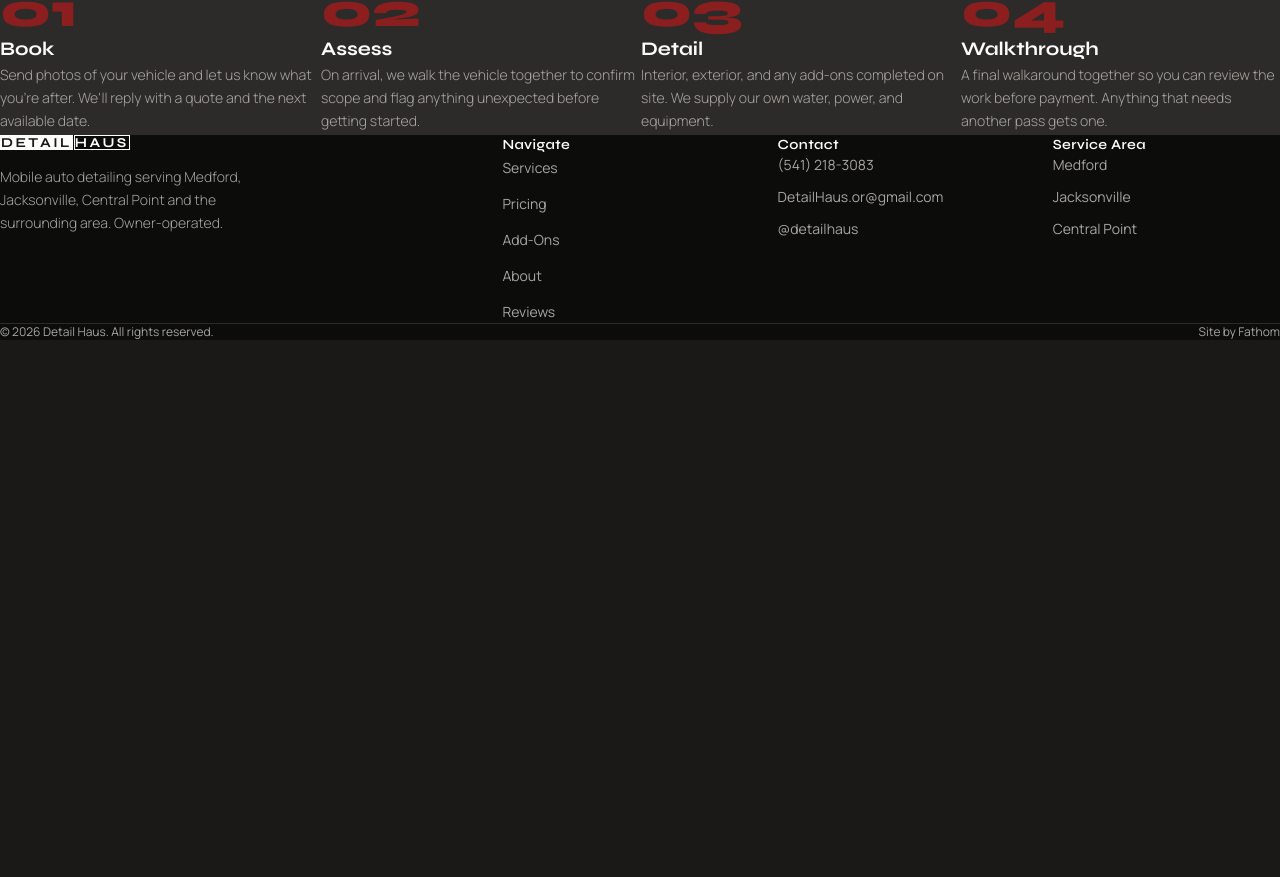
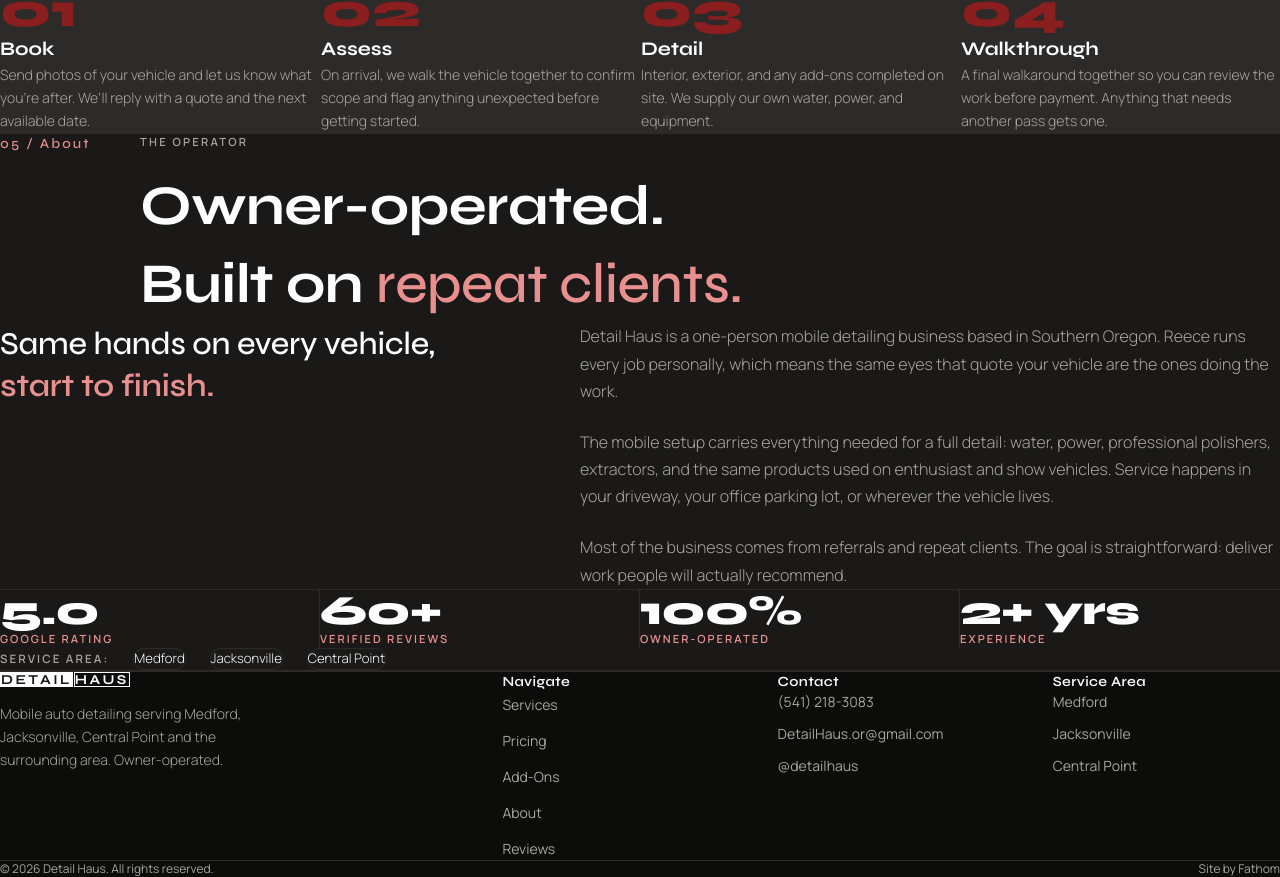
Before and after one commit to ryanwittmers/client-detail-haus, a Next.js app in the folder detail-haus-site/: page / in a window 1280 px wide. Shown: the part 2638-3515 px from the top of the page. Before the commit the page ends 2978 px from the top, so only its background shows below. Built offline with nearby package versions, Linux system fonts and the light colour scheme.

Commit message:
feat: add about section with corrected stats and service area

```diff
--- a/detail-haus-site/app/page.tsx
+++ b/detail-haus-site/app/page.tsx
@@ -4,6 +4,7 @@
 import { Pricing }  from '@/components/sections/Pricing'
 import { AddOns }   from '@/components/sections/AddOns'
 import { Process }  from '@/components/sections/Process'
+import { About }    from '@/components/sections/About'
 
 export default function Home() {
   return (
@@ -13,6 +14,7 @@
       <Pricing />
       <AddOns />
       <Process />
+      <About />
     </main>
   )
 }
--- /dev/null
+++ b/detail-haus-site/components/sections/About.tsx
@@ -0,0 +1,65 @@
+// components/sections/About.tsx
+import { SectionHead } from '@/components/ui/SectionHead'
+import { Reveal } from '@/components/ui/Reveal'
+import { SITE_CONFIG } from '@/data/config'
+import { PRIMARY_SERVICE_AREAS } from '@/data/serviceAreas'
+
+const STATS = [
+  { num: SITE_CONFIG.reviewRating,          label: 'Google Rating' },
+  { num: `${SITE_CONFIG.reviewCount}+`,     label: 'Verified Reviews' },
+  { num: '100%',                            label: 'Owner-Operated' },
+  { num: `${SITE_CONFIG.experience} yrs`,   label: 'Experience' },
+]
+
+export function About() {
+  return (
+    <section id="about" className="bg-ink py-28 border-b border-charcoal">
+      <div className="max-w-[1320px] mx-auto px-10">
+        <Reveal>
+          <SectionHead
+            index="05 / About"
+            label="The Operator"
+            title={<>Owner-operated.<br />Built on <em>repeat clients.</em></>}
+            light
+          />
+        </Reveal>
+        <Reveal>
+          <div className="mt-14 grid grid-cols-1 md:grid-cols-[5fr_7fr] gap-20 items-start">
+            <div className="font-display font-medium text-[2rem] leading-[1.3] tracking-[-0.01em] text-white">
+              Same hands on every vehicle,{' '}
+              <em className="not-italic font-semibold text-[var(--accent-light)]">start to finish.</em>
+            </div>
+            <div className="flex flex-col gap-6 text-stone text-base leading-[1.7] font-light">
+              <p>Detail Haus is a one-person mobile detailing business based in Southern Oregon. Reece runs every job personally, which means the same eyes that quote your vehicle are the ones doing the work.</p>
+              <p>The mobile setup carries everything needed for a full detail: water, power, professional polishers, extractors, and the same products used on enthusiast and show vehicles. Service happens in your driveway, your office parking lot, or wherever the vehicle lives.</p>
+              <p>Most of the business comes from referrals and repeat clients. The goal is straightforward: deliver work people will actually recommend.</p>
+            </div>
+          </div>
+        </Reveal>
+        <Reveal>
+          <div className="mt-14 grid grid-cols-2 md:grid-cols-4 border-t border-charcoal">
+            {STATS.map((stat, i) => (
+              <div
+                key={stat.label}
+                className={`pt-8 ${i > 0 ? 'pl-6' : ''} ${i < STATS.length - 1 ? 'pr-6 border-r border-charcoal' : ''}`}
+              >
+                <div className="font-display font-extrabold text-[2.6rem] leading-none tracking-[-0.02em] text-white">{stat.num}</div>
+                <span className="text-[0.7rem] tracking-[0.18em] uppercase text-[var(--accent-light)] font-semibold mt-2.5 block">{stat.label}</span>
+              </div>
+            ))}
+          </div>
+        </Reveal>
+        <Reveal>
+          <div className="mt-14 flex gap-6 flex-wrap items-center">
+            <span className="text-[0.72rem] tracking-[0.18em] uppercase text-stone font-semibold">Service Area:</span>
+            {PRIMARY_SERVICE_AREAS.map(area => (
+              <span key={area} className="px-4 py-2 border border-charcoal rounded-full text-[0.82rem] text-white font-light">
+                {area}
+              </span>
+            ))}
+          </div>
+        </Reveal>
+      </div>
+    </section>
+  )
+}
```
